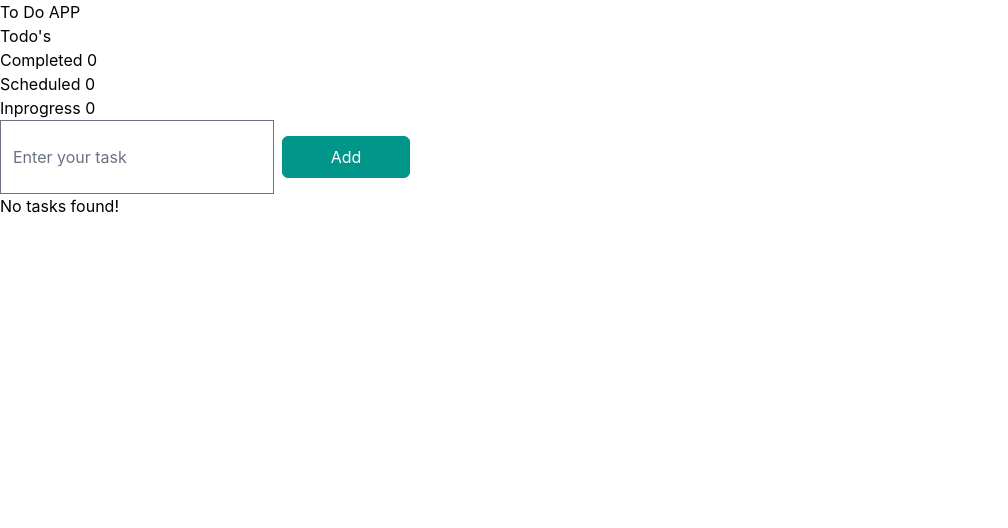
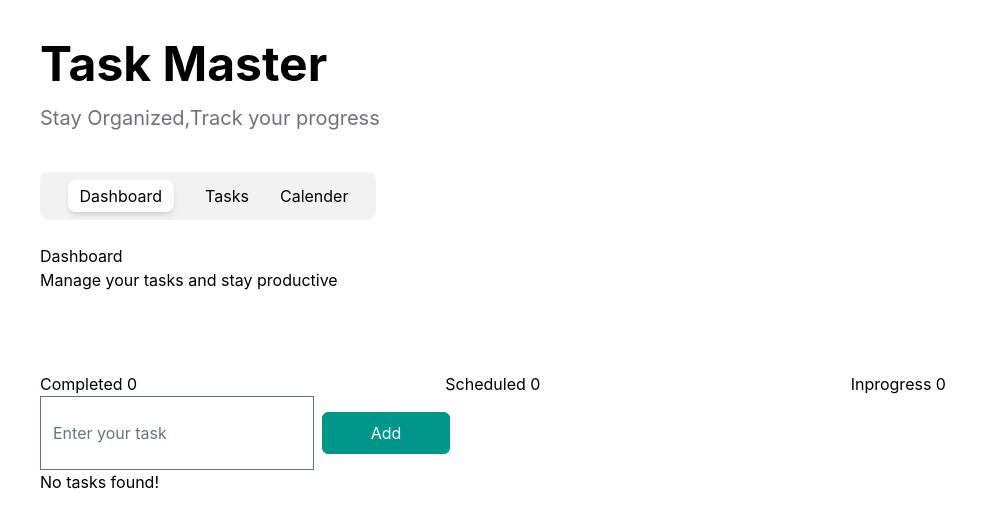
Before and after one commit to nazarenegena/task-manager, a SvelteKit app: page / in a window 1280 px wide. Shown: the top 528 px of the page, without its empty margins (0-1008 px from the left). Built offline with nearby package versions, Linux system fonts and the light colour scheme.

Commit message:
feature:view features added

```diff
--- a/src/components/statusCard.svelte
+++ b/src/components/elements/statusCard.svelte
@@ -6,6 +6,6 @@
 	let { taskCount, statusTitle }: statusCardProps = $props();
 </script>
 
-<div>
+<div class="">
 	<p>{statusTitle} {taskCount}</p>
 </div>
--- /dev/null
+++ b/src/components/elements/viewCard.svelte
@@ -0,0 +1,13 @@
+<script lang="ts">
+	interface viewCardProps {
+		viewCardTitle: string;
+		onclick: () => void;
+		className: string;
+	}
+
+	let { viewCardTitle, onclick, className }: viewCardProps = $props();
+</script>
+
+<button {onclick} class={`${className} cursor-pointer`}>
+	{viewCardTitle}
+</button>
--- a/src/components/mainContent.svelte
+++ /dev/null
@@ -1,8 +0,0 @@
-<script>
-	import TodoList from './todoList.svelte';
-</script>
-
-<header>
-	<h1>To Do APP</h1>
-	<TodoList />
-</header>
--- /dev/null
+++ b/src/components/sections/calender.svelte
@@ -0,0 +1,10 @@
+<script lang="ts">
+</script>
+
+<header>
+	<h1>Calender</h1>
+</header>
+
+<main>
+	<p>Calender View</p>
+</main>
--- /dev/null
+++ b/src/components/sections/dashboard.svelte
@@ -0,0 +1,103 @@
+<script lang="ts">
+	// imports
+	import StatusCard from '../elements/statusCard.svelte';
+	import Button from './../elements/button.svelte';
+	import type { taskObj, statusType } from '../../types/taskTypes';
+	import { addTask, getTasks, deleteTask, editTask } from '../../utils/tasks.svelte';
+
+	// functionality
+	const tasks = getTasks();
+	const updateTaskStatus = (id: string, newStatus: statusType) => {
+		const task = tasks?.find((t) => t?.id === id);
+		if (task) task.status = newStatus;
+	};
+	const completedTasks = $derived(tasks.filter((t) => t?.status === 'completed').length);
+	const scheduledTasks = $derived(tasks.filter((t) => t?.status === 'scheduled').length);
+	const inprogress = $derived(tasks.filter((t) => t?.status === 'inprogress').length);
+	let todo: string = $state('');
+	let status: statusType | '' = $state('');
+	let editingId = $state<string | null>(null);
+
+	const handleAdd = () => {
+		if (!todo?.trim()) return;
+
+		if (editingId) {
+			editTask(editingId, todo);
+			editingId = null;
+		} else {
+			addTask(todo, status);
+		}
+		todo = '';
+		status = '';
+	};
+
+	const startEdit = (task: taskObj) => {
+		editingId = task.id;
+		todo = task.description;
+	};
+</script>
+
+<header>
+	<h1>Dashboard</h1>
+	<h3>Manage your tasks and stay productive</h3>
+</header>
+
+<main>
+	<main class="my-20">
+		<div>
+			<div class="grid grid-cols-3 gap-4">
+				<StatusCard statusTitle="Completed" taskCount={completedTasks} />
+				<StatusCard statusTitle="Scheduled" taskCount={scheduledTasks} />
+				<StatusCard statusTitle="Inprogress" taskCount={inprogress} />
+			</div>
+			<div class="flex">
+				<input
+					type="text"
+					bind:value={todo}
+					placeholder={editingId ? 'Edit task ...' : 'Enter your task'}
+				/>
+				<Button
+					onclick={handleAdd}
+					btnStatus={editingId ? 'Save' : 'Add'}
+					className="w-32 my-4 bg-teal-600 text-white"
+				/>
+			</div>
+		</div>
+		<div>
+			{#each tasks as task (task?.id)}
+				<div>
+					<div class={task.status === 'completed' ? 'line-through' : ''}>
+						{task?.description}
+					</div>
+					<Button
+						onclick={() => startEdit(task)}
+						btnStatus="Edit"
+						className="bg-teal-600 border-teal-600 text-white"
+					/>
+					{#each ['completed', 'inprogress', 'scheduled'] as const as s (s)}
+						<Button
+							onclick={() => updateTaskStatus(task?.id, s)}
+							btnStatus={s}
+							className={task?.status === s ? 'bg-teal-600 border-teal-600 text-white' : ''}
+						/>
+					{/each}
+					<Button
+						onclick={() => deleteTask(task?.id)}
+						btnStatus="Delete"
+						className="w-32 my-4 bg-teal-600 text-white"
+					/>
+					<Button
+						onclick={() => {
+							editingId = null;
+							todo = '';
+						}}
+						btnStatus="Cancel"
+						className="w-32 my-4 bg-red-600 text-white"
+					/>
+				</div>
+			{:else}
+				<p>No tasks found!</p>
+			{/each}
+		</div>
+	</main>
+</main>
--- /dev/null
+++ b/src/components/sections/taskView.svelte
@@ -0,0 +1,10 @@
+<script lang="ts">
+</script>
+
+<header>
+	<h1>Tasks</h1>
+</header>
+
+<main>
+	<p>Tasks View</p>
+</main>
--- /dev/null
+++ b/src/components/taskList.svelte
@@ -0,0 +1,40 @@
+<script lang="ts">
+	import type { viewType } from '../types/viewTypes';
+	import ViewCard from './elements/viewCard.svelte';
+	import Dashboard from './sections/dashboard.svelte';
+	import TaskView from './sections/taskView.svelte';
+	import Calender from './sections/calender.svelte';
+
+	let activeView = $state<viewType>('dashboard');
+	const views: { id: viewType; label: string }[] = [
+		{ id: 'dashboard', label: 'Dashboard' },
+		{ id: 'tasks', label: 'Tasks' },
+		{ id: 'calender', label: 'Calender' }
+	];
+</script>
+
+<header class="space-y-4">
+	<h1 class="text-5xl font-bold">Task Master</h1>
+	<h3 class="text-xl text-zinc-500">Stay Organized,Track your progress</h3>
+</header>
+
+<main class="py-10">
+	<div class="mb-6 flex w-84 justify-around rounded-lg bg-zinc-300/30 px-3 py-2">
+		{#each views as view (view.id)}
+			<ViewCard
+				onclick={() => (activeView = view?.id)}
+				viewCardTitle={view.label}
+				className={activeView === view.id ? 'rounded-lg bg-white px-3 py-1 shadow-md' : ''}
+			/>
+		{/each}
+	</div>
+	<div>
+		{#if activeView === 'dashboard'}
+			<Dashboard />
+		{:else if activeView === 'calender'}
+			<Calender />
+		{:else}
+			<TaskView />
+		{/if}
+	</div>
+</main>
--- a/src/components/todoList.svelte
+++ /dev/null
@@ -1,98 +0,0 @@
-<script lang="ts">
-	import Button from './button.svelte';
-	import type { taskObj, statusType } from '../types/taskTypes';
-	import { addTask, getTasks, deleteTask, editTask } from '../utils/tasks.svelte';
-	import StatusCard from './statusCard.svelte';
-
-	let todo: string = $state('');
-	let status: statusType | '' = $state('');
-	let editingId = $state<string | null>(null);
-	const tasks = getTasks();
-	const completedTasks = $derived(tasks.filter((t) => t?.status === 'completed').length);
-	const scheduledTasks = $derived(tasks.filter((t) => t?.status === 'scheduled').length);
-	const inprogress = $derived(tasks.filter((t) => t?.status === 'inprogress').length);
-	const updateTaskStatus = (id: string, newStatus: statusType) => {
-		const task = tasks?.find((t) => t?.id === id);
-		if (task) task.status = newStatus;
-	};
-
-	const handleAdd = () => {
-		if (!todo?.trim()) return;
-
-		if (editingId) {
-			editTask(editingId, todo);
-			editingId = null;
-		} else {
-			addTask(todo, status);
-		}
-		todo = '';
-		status = '';
-	};
-
-	const startEdit = (task: taskObj) => {
-		editingId = task.id;
-		todo = task.description;
-	};
-</script>
-
-<header>
-	<h1>Todo's</h1>
-</header>
-
-<main>
-	<div>
-		<div>
-			<StatusCard statusTitle="Completed" taskCount={completedTasks} />
-			<StatusCard statusTitle="Scheduled" taskCount={scheduledTasks} />
-			<StatusCard statusTitle="Inprogress" taskCount={inprogress} />
-		</div>
-		<div class="flex">
-			<input
-				type="text"
-				bind:value={todo}
-				placeholder={editingId ? 'Edit task ...' : 'Enter your task'}
-			/>
-			<Button
-				onclick={handleAdd}
-				btnStatus={editingId ? 'Save' : 'Add'}
-				className="w-32 my-4 bg-teal-600 text-white"
-			/>
-		</div>
-	</div>
-	<div>
-		{#each tasks as task (task?.id)}
-			<div>
-				<div class={task.status === 'completed' ? 'line-through' : ''}>
-					{task?.description}
-				</div>
-				<Button
-					onclick={() => startEdit(task)}
-					btnStatus="Edit"
-					className="bg-teal-600 border-teal-600 text-white"
-				/>
-				{#each ['completed', 'inprogress', 'scheduled'] as const as s (s)}
-					<Button
-						onclick={() => updateTaskStatus(task?.id, s)}
-						btnStatus={s}
-						className={task?.status === s ? 'bg-teal-600 border-teal-600 text-white' : ''}
-					/>
-				{/each}
-				<Button
-					onclick={() => deleteTask(task?.id)}
-					btnStatus="Delete"
-					className="w-32 my-4 bg-teal-600 text-white"
-				/>
-				<Button
-					onclick={() => {
-						editingId = null;
-						todo = '';
-					}}
-					btnStatus="Cancel"
-					className="w-32 my-4 bg-red-600 text-white"
-				/>
-			</div>
-		{:else}
-			<p>No tasks found!</p>
-		{/each}
-	</div>
-</main>
--- a/src/routes/+layout.svelte
+++ b/src/routes/+layout.svelte
@@ -7,3 +7,10 @@
 
 <svelte:head><link rel="icon" href={favicon} /></svelte:head>
 {@render children()}
+
+<style>
+	:global(body) {
+		padding: 40px;
+		min-height: 100vh;
+	}
+</style>
--- a/src/routes/+page.svelte
+++ b/src/routes/+page.svelte
@@ -1,7 +1,5 @@
 <script>
-	import MainContent from '../components/mainContent.svelte';
+	import TaskList from '../components/taskList.svelte';
 </script>
 
-<div>
-	<MainContent />
-</div>
+<TaskList />
--- /dev/null
+++ b/src/types/viewTypes.ts
@@ -0,0 +1 @@
+export type viewType = 'tasks' | 'calender' | 'dashboard';
```
Also changed, not shown: src/components/elements/button.svelte (renamed from src/components/button.svelte).
